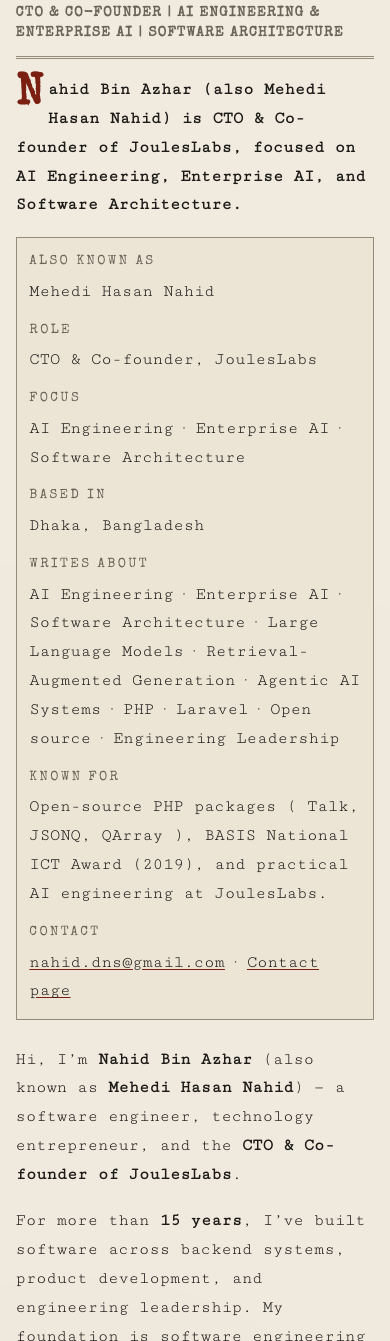
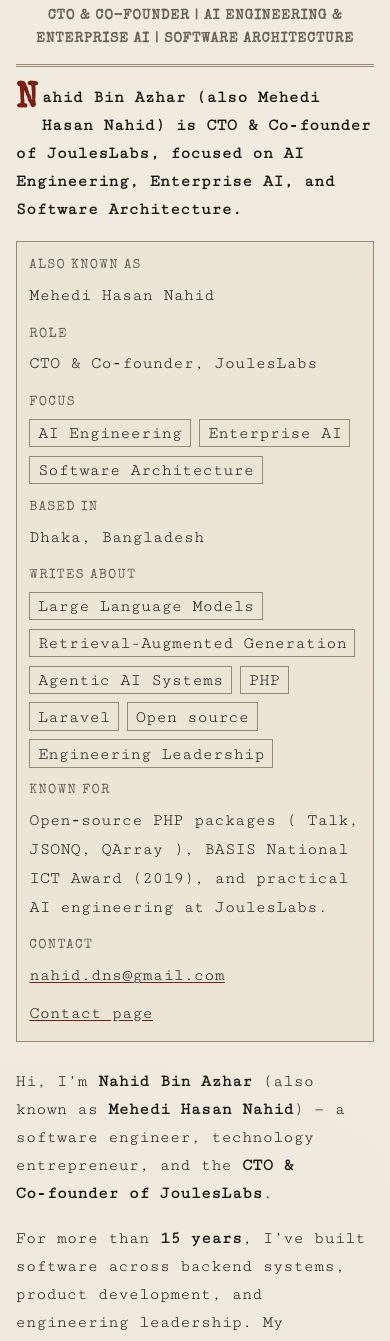
Before and after one commit to nahid/nahid.im-astro, an Astro site: page /about in a window 390 px wide. Shown: the part 659-2000 px from the top of the page. Built offline with nearby package versions, Linux system fonts and the light colour scheme; Astro itself is replaced by a stand-in of ours.

Commit message:
fix: correct About mobile alignment and wrapping
Resolve the About headline/role centering specificity clash, contain
section-head and facts overflow at phone widths, and restyle chips and
milestones for readable mobile layout.

Co-authored-by: Nahid Bin Azhar <nahid.dns@gmail.com>

```diff
--- a/src/components/EditorialSeries.astro
+++ b/src/components/EditorialSeries.astro
@@ -37,14 +37,18 @@ import { EDITORIAL_SERIES } from '../consts';
 		font-size: var(--fs-body);
 		color: var(--accent);
 		line-height: var(--lh-latin);
+		overflow-wrap: break-word;
+		min-width: 0;
 	}
 	.series__desc {
 		margin: 0;
 		color: var(--ink);
+		min-width: 0;
+		overflow-wrap: break-word;
 	}
 	@media (max-width: 40rem) {
 		.series__row {
-			grid-template-columns: 1fr;
+			grid-template-columns: minmax(0, 1fr);
 			gap: var(--sp-1);
 		}
 	}
--- a/src/consts.ts
+++ b/src/consts.ts
@@ -47,7 +47,7 @@ export const BIO = {
 	location: 'Dhaka, Bangladesh',
 	/** One-line entity answer for AEO / About ledes. */
 	summary:
-		'Nahid Bin Azhar (also Mehedi Hasan Nahid) is CTO & Co-founder of JoulesLabs, focused on AI Engineering, Enterprise AI, and Software Architecture.',
+		'Nahid Bin Azhar (also Mehedi Hasan Nahid) is CTO & Co\u2011founder of JoulesLabs, focused on AI Engineering, Enterprise AI, and Software Architecture.',
 	/** One entry per paragraph — Bio.astro renders each as its own <p>. Keep it a
 	 *  list, not one string with newlines: HTML collapses \n, so a single string
 	 *  would set the whole bio as one block. */
--- a/src/pages/about.astro
+++ b/src/pages/about.astro
@@ -72,11 +72,19 @@ const topics = KNOWS_ABOUT_DISPLAY;
 					</div>
 					<div>
 						<dt>Role</dt>
-						<dd>CTO &amp; Co-founder, JoulesLabs</dd>
+						<dd>
+							CTO &amp; Co&#8209;founder, JoulesLabs
+						</dd>
 					</div>
 					<div>
 						<dt>Focus</dt>
-						<dd>AI Engineering · Enterprise AI · Software Architecture</dd>
+						<dd>
+							<ul class="about__chips">
+								<li>AI Engineering</li>
+								<li>Enterprise AI</li>
+								<li>Software Architecture</li>
+							</ul>
+						</dd>
 					</div>
 					<div>
 						<dt>Based in</dt>
@@ -84,12 +92,28 @@ const topics = KNOWS_ABOUT_DISPLAY;
 					</div>
 					<div>
 						<dt>Writes about</dt>
-						<dd>{topics.join(' · ')}</dd>
+						<dd>
+							<ul class="about__chips">
+								{
+									/* Skip the three Focus chips already listed above. */
+									topics
+										.filter(
+											(topic) =>
+												![
+													'AI Engineering',
+													'Enterprise AI',
+													'Software Architecture',
+												].includes(topic),
+										)
+										.map((topic) => <li>{topic}</li>)
+								}
+							</ul>
+						</dd>
 					</div>
 					<div>
 						<dt>Known for</dt>
 						<dd>
-							Open-source PHP packages (
+							Open&#8209;source PHP packages (
 							{OPEN_SOURCE.slice(0, 3)
 								.map((p) => p.name)
 								.join(', ')}
@@ -99,9 +123,8 @@ const topics = KNOWS_ABOUT_DISPLAY;
 					</div>
 					<div>
 						<dt>Contact</dt>
-						<dd>
+						<dd class="about__contact">
 							<a href={`mailto:${SITE.email}`}>{SITE.email}</a>
-							{' · '}
 							<a href="/contact/">Contact page</a>
 						</dd>
 					</div>
@@ -110,7 +133,7 @@ const topics = KNOWS_ABOUT_DISPLAY;
 				<p>
 					Hi, I&rsquo;m <strong>Nahid Bin Azhar</strong> (also known as{' '}
 					<strong>Mehedi Hasan Nahid</strong>) — a software engineer, technology
-					entrepreneur, and the <strong>CTO &amp; Co-founder of JoulesLabs</strong>.
+					entrepreneur, and the <strong>CTO &amp; Co&#8209;founder of JoulesLabs</strong>.
 				</p>
 				<p>
 					For more than <strong>15 years</strong>, I&rsquo;ve built software across
@@ -162,7 +185,8 @@ const topics = KNOWS_ABOUT_DISPLAY;
 					{
 						ACHIEVEMENTS.map((a) => (
 							<li>
-								<strong>{a.year}</strong> — {a.text}
+								<span class="about__milestone-year">{a.year}</span>
+								<span class="about__milestone-text">{a.text}</span>
 							</li>
 						))
 					}
@@ -206,7 +230,7 @@ const topics = KNOWS_ABOUT_DISPLAY;
 	}
 	.about__grid {
 		display: grid;
-		grid-template-columns: auto 1fr;
+		grid-template-columns: auto minmax(0, 1fr);
 		gap: var(--sp-6);
 		align-items: start;
 		max-width: var(--sheet-max);
@@ -223,6 +247,8 @@ const topics = KNOWS_ABOUT_DISPLAY;
 	   well past a readable measure for a page this long. */
 	.about__body {
 		max-width: 42rem;
+		min-width: 0;
+		overflow-wrap: break-word;
 	}
 	.about__headline {
 		margin: 0 0 var(--sp-2);
@@ -260,11 +286,13 @@ const topics = KNOWS_ABOUT_DISPLAY;
 		background: var(--paper-shade);
 		display: grid;
 		gap: var(--sp-3);
+		min-width: 0;
 	}
 	.about__facts div {
 		display: grid;
-		grid-template-columns: 8.5rem 1fr;
+		grid-template-columns: 8.5rem minmax(0, 1fr);
 		gap: var(--sp-3);
+		min-width: 0;
 	}
 	.about__facts dt {
 		margin: 0;
@@ -276,17 +304,57 @@ const topics = KNOWS_ABOUT_DISPLAY;
 	}
 	.about__facts dd {
 		margin: 0;
+		min-width: 0;
+		overflow-wrap: break-word;
+	}
+	.about__chips {
+		list-style: none;
+		margin: 0;
+		padding: 0;
+		display: flex;
+		flex-wrap: wrap;
+		gap: var(--sp-2);
+	}
+	.about__chips li {
+		margin: 0;
+		padding: 0.2em 0.45em 0.05em;
+		border: var(--rule-hair);
+		line-height: 1.3;
+		white-space: nowrap;
+	}
+	.about__contact {
+		display: flex;
+		flex-wrap: wrap;
+		gap: var(--sp-1) var(--sp-4);
 	}
 	.about__sub {
 		font-size: var(--fs-h3);
 		margin: var(--sp-5) 0 var(--sp-3);
 	}
 	.about__milestones {
+		list-style: none;
 		margin: 0 0 var(--sp-5);
-		padding-left: 1.2em;
+		padding: 0;
 	}
-	.about__milestones li + li {
-		margin-top: var(--sp-2);
+	.about__milestones li {
+		display: grid;
+		grid-template-columns: 4.5rem minmax(0, 1fr);
+		gap: var(--sp-3);
+		align-items: baseline;
+		padding: var(--sp-3) 0;
+		border-top: var(--rule-hair);
+	}
+	.about__milestones li:first-child {
+		border-top: none;
+		padding-top: 0;
+	}
+	.about__milestone-year {
+		font-family: var(--font-display);
+		color: var(--accent);
+		text-align: right;
+	}
+	.about__milestone-text {
+		min-width: 0;
 	}
 	.about__section-lede {
 		max-width: var(--measure);
@@ -295,44 +363,69 @@ const topics = KNOWS_ABOUT_DISPLAY;
 	}
 	@media (max-width: 40rem) {
 		.about__grid {
-			grid-template-columns: 1fr;
+			grid-template-columns: minmax(0, 1fr);
 			justify-items: center;
-			text-align: center;
 			gap: var(--sp-4);
 		}
 		.about__photo {
 			margin: 0 auto;
-			width: 160px;
-			height: 160px;
+			width: min(160px, 42vw);
+			height: auto;
+			aspect-ratio: 1;
 		}
 		.about__body {
-			text-align: left;
+			text-align: start;
 			width: 100%;
 			min-width: 0;
 		}
-		.about__body h1,
-		.about__headline,
-		.about__role {
+		/* Beat `.about__grid p { text-align: … }` — higher specificity required. */
+		.about__body > h1,
+		.about__grid p.about__headline,
+		.about__grid p.about__role {
 			text-align: center;
 		}
 		.about__headline {
 			font-size: clamp(1.25rem, 6vw, var(--fs-h2));
 		}
 		.about__role {
-			letter-spacing: 0.08em;
+			letter-spacing: 0.06em;
 			line-height: 1.45;
+		}
+		.about__lede::first-letter {
+			font-size: 2.1em;
 		}
 		.about__facts {
 			padding: var(--sp-3);
+			width: 100%;
+			box-sizing: border-box;
 		}
 		.about__facts div {
-			grid-template-columns: 1fr;
+			grid-template-columns: minmax(0, 1fr);
 			gap: var(--sp-1);
 		}
+		.about__facts dt {
+			letter-spacing: 0.1em;
+		}
+		.about__contact {
+			flex-direction: column;
+			align-items: flex-start;
+			gap: var(--sp-2);
+		}
+		.about__milestones li {
+			grid-template-columns: minmax(0, 1fr);
+			gap: var(--sp-1);
+		}
+		.about__milestone-year {
+			text-align: left;
+		}
 		/* Justified text needs a wide-enough column to avoid rivers; a phone
-		   column is not one. */
+		   column is not one. Keep prose start-aligned; header lines stay centered
+		   via the more-specific rules above. */
 		.about__grid p {
 			text-align: start;
 		}
+		.about__body p {
+			line-height: 1.65;
+		}
 	}
 </style>
--- a/src/styles/global.css
+++ b/src/styles/global.css
@@ -134,6 +134,9 @@ pre.astro-code {
 		0 18px 40px -28px rgba(28, 26, 23, 0.55);
 	padding-inline: var(--gutter);
 	padding-block: var(--sp-5) var(--sp-7);
+	/* Contain accidental child min-content blowouts (long URLs, nowrap labels). */
+	overflow-x: clip;
+	min-width: 0;
 }
 
 /* — Links: ink with an oxblood underline; no button chrome. — */
@@ -292,7 +295,8 @@ figcaption {
 /* — Section head: label flanked by rules (§0). — */
 .section-head {
 	display: grid;
-	grid-template-columns: 1fr auto 1fr;
+	/* minmax(0, 1fr) so a long nowrap label can't blow the sheet sideways. */
+	grid-template-columns: minmax(0, 1fr) auto minmax(0, 1fr);
 	align-items: center;
 	gap: var(--sp-4);
 	margin: var(--sp-6) 0 var(--sp-4);
@@ -301,6 +305,7 @@ figcaption {
 .section-head::after {
 	content: '';
 	border-top: var(--rule-thin);
+	min-width: 0;
 }
 .section-head__label {
 	font-family: var(--font-display);
@@ -308,6 +313,7 @@ figcaption {
 	text-transform: uppercase;
 	letter-spacing: var(--letterspace-label);
 	white-space: nowrap;
+	max-width: 100%;
 }
 /* Bengali section labels: no uppercase / small-caps; use letter-spacing + face. */
 .section-head__label:lang(bn) {
@@ -315,6 +321,20 @@ figcaption {
 	text-transform: none;
 	letter-spacing: 0;
 	font-weight: 700;
+}
+/* Phone: long labels ("Research & Exploration") must wrap rather than overflow. */
+@media (max-width: 40rem) {
+	.section-head {
+		gap: var(--sp-2);
+		margin: var(--sp-5) 0 var(--sp-3);
+	}
+	.section-head__label {
+		white-space: normal;
+		text-align: center;
+		letter-spacing: 0.1em;
+		line-height: 1.3;
+		overflow-wrap: break-word;
+	}
 }
 
 /* — Small utility label (eyebrows, meta) — */
```
Also changed, not shown: src/components/Bio.astro (+7 -5 lines).
